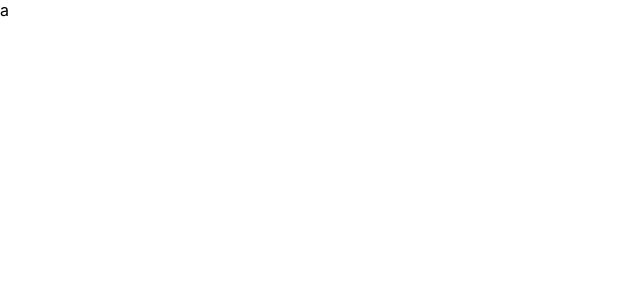
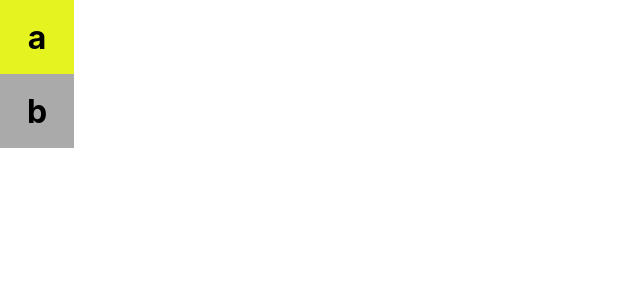
Before and after one commit to Elquetud/wordle_app, a React (Create React App) app: page / in a window 1280 px wide. Shown: the top 300 px of the page, without its empty margins (0-640 px from the left). Built offline with nearby package versions, Linux system fonts and the light colour scheme.

Commit message:
diseño de casillas de wordle

```diff
--- a/src/componentes/Caja.tsx
+++ b/src/componentes/Caja.tsx
@@ -1,6 +1,10 @@
-import classNames from 'classnames';
 import React from 'react'
 import {cajastatus} from './Tipos'
+
+import styles from "./caja.module.scss"
+import classNames from "classnames/bind"
+
+const classes = classNames.bind(styles);
 
 interface cajaProps{
     valor:string;
@@ -9,7 +13,7 @@ interface cajaProps{
 
 const Caja = ({valor,estado}:cajaProps) => {
 
-   const cajaestado = classNames({
+   const cajaestado = classes({
      correcto: estado ==='correcto',
      presente: estado === "presente",
      ausente:  estado === "ausente",
--- a/src/componentes/Wordle.tsx
+++ b/src/componentes/Wordle.tsx
@@ -7,6 +7,8 @@ export const Wordle = () => {
 
     <div>
       <Caja valor='a' estado='presente'/>
+      <Caja valor='b' estado='ausente'/>
+
 
     </div>
 
--- /dev/null
+++ b/src/componentes/caja.module.scss
@@ -0,0 +1,42 @@
+@import "./variables.module.scss";
+
+@mixin caja {
+    font-size: 2em;
+    font-weight: bold;
+    width: $size;
+    height: $size;
+    border: solid 2px #555;
+    color: white;
+    display: flex;
+    align-items: center;
+    justify-content: center;
+  }
+
+.correcto {
+    @include caja;
+    background-color: #4caf50;
+    border: #4caf50 solid 2px;
+    color: black;
+}
+
+.presente {
+    @include caja;
+    background-color: #e5f321;
+     border: #e5f321 solid 2px;
+    color: black;
+}
+.ausente{
+    @include caja;
+    background-color: #aaa;
+    border: #aaa solid 2px;
+    color: black;
+}
+.vacio {
+    @include caja;
+
+}
+
+.editar {
+    @include caja;
+
+}
--- /dev/null
+++ b/src/componentes/variables.module.scss
@@ -0,0 +1,2 @@
+$size: 70px;
+$gap: 5px;
```
